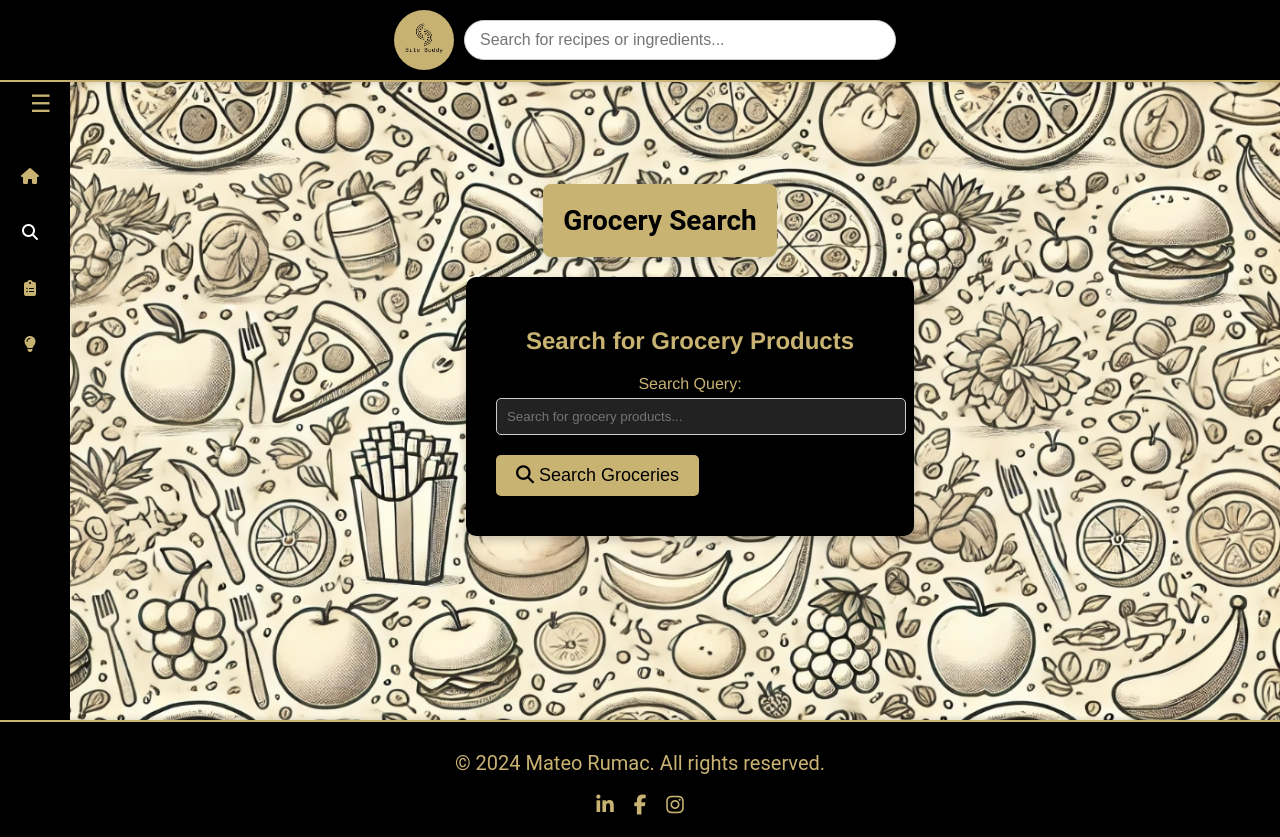
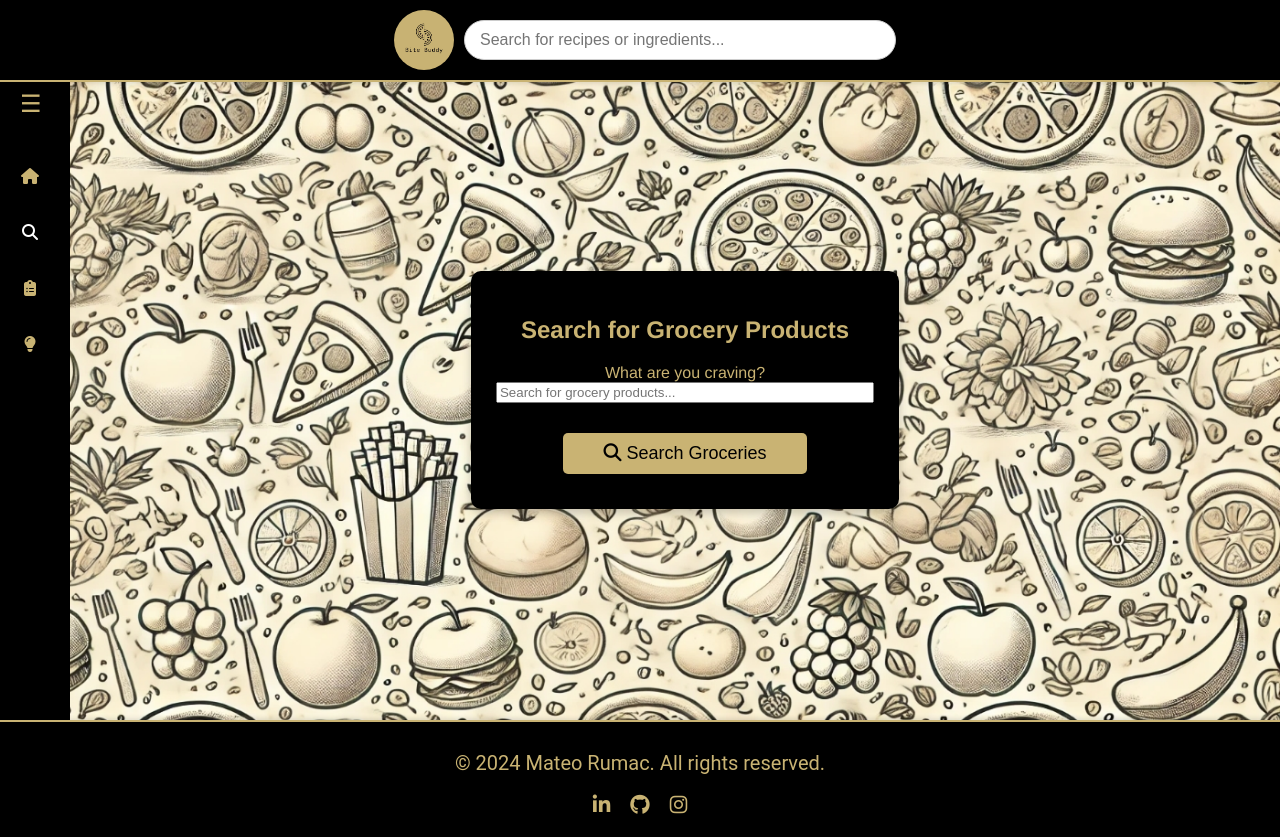
Before and after one commit to mateorumac/bbuddy, a Vue app: page /SmartSearch in a window 1280 px wide. Built offline with nearby package versions, Linux system fonts and the light colour scheme.

Commit message:
Nearly finished with meal planner,started grocery

```diff
--- a/src/components/Footer.vue
+++ b/src/components/Footer.vue
@@ -5,7 +5,7 @@
         <p>&copy; 2024 Mateo Rumac. All rights reserved.</p>
         <div class="social-icons">
           <a href="https://www.linkedin.com/in/mateo-rumac-170a0b304/" target="_blank"><i class="fab fa-linkedin-in"></i></a>
-          <a href="https://www.facebook.com/Rooksoni21/" target="_blank"><i class="fab fa-facebook-f"></i></a>
+          <a href="https://github.com/mateorumac" target="_blank"><i class="fab fa-github"></i></a>
           <a href="https://www.instagram.com/Rooksoni/" target="_blank"><i class="fab fa-instagram"></i></a>
         </div>
       </div>
--- a/src/components/LoadingSpinner.vue
+++ b/src/components/LoadingSpinner.vue
@@ -21,15 +21,15 @@
     display: flex;
     justify-content: center;
     align-items: center;
-    height: 200px;
+    min-height: 65vh;
   }
 
   .loader {
     border: 16px solid #f3f3f3;
     border-top: 16px solid #c9b373;
     border-radius: 50%;
-    width: 120px;
-    height: 120px;
+    width: 200px;
+    height: 200px;
     animation: spin 2s linear infinite;
   }
 
--- a/src/components/Navbar.vue
+++ b/src/components/Navbar.vue
@@ -35,10 +35,19 @@
     methods: {
       toggleNav() {
         this.isCollapsed = !this.isCollapsed;
-      }
-    }
-  };
-  </script>
+      },
+
+  },
+  mounted() {
+    // Add event listener to handle clicks outside the navbar
+    window.addEventListener('click', this.handleOutsideClick);
+  },
+  beforeDestroy() {
+    // Remove event listener when the component is destroyed
+    window.removeEventListener('click', this.handleOutsideClick);
+  }
+};
+</script>
 
   <style lang="scss">
   nav {
@@ -76,7 +85,8 @@
         color: #c9b373;
         font-size: 24px;
         cursor: pointer;
-        margin-bottom: 20px; // top of the navbar
+        margin-bottom: 20px;
+        margin-left: -10px; // top of the navbar
       }
     }
 
--- a/src/views/MealPlanner.vue
+++ b/src/views/MealPlanner.vue
@@ -3,7 +3,7 @@
     <div class="card">
       <h1>Meal Planner</h1>
       <p class="description">
-        Plan your meals by choosing a date and your desired calorie intake. This tool helps you create a meal plan for the selected date based on the calorie input.
+        Plan your meals by choosing a date and your desired calorie intake. This tool helps you create a meal plan for the selected <br> date based on the calorie input.
       </p>
       <div v-if="currentView === 'main'" class="date-picker-container">
         <input type="date" v-model="targetDate" class="input-field" />
@@ -36,14 +36,14 @@
           <h2>Meals for {{ new Date(targetDate).toLocaleDateString('en-GB') }}</h2>
         </div>
         <div class="meal-cards">
-          <div v-for="(meal, index) in mealPlan.meals" :key="index" class="meal-card" @click="goToRecipe(meal.id)">
-            <h3>{{ meal.title }}</h3>
-            <p>Preparation time: {{ meal.readyInMinutes }} minutes</p>
-          </div>
-        </div>
+        <div v-for="(meal, index) in mealPlan.meals" :key="index" class="meal-card" @click="goToRecipe(meal.id)">
+          <img :src="meal.image || 'path/to/default-image.jpg'" alt="Meal Image" v-if="meal.image">
+
+        <h3>{{ meal.title }}</h3>
+        <p>Preparation time: {{ meal.readyInMinutes }} minutes</p>
+        <p v-if="getCalories(meal)">Calories: {{ getCalories(meal) }} kcal</p>
       </div>
-      <div v-else>
-        <p style="color: black;"><b>Choose a date to see your meal plan!</b></p>
+    </div>
       </div>
     </div>
   </div>
@@ -104,6 +104,15 @@ export default {
     switchToMainView() {
       this.currentView = 'main';
     },
+    getCalories(meal) {
+    if (!meal.nutrition || !meal.nutrition.nutrients) return null;
+    const caloriesInfo = meal.nutrition.nutrients.find(nutrient => nutrient.title === "Calories");
+    return caloriesInfo ? caloriesInfo.amount : 'No calorie data';
+  },
+  getMealImage(meal) {
+    // Assuming the image is directly under the meal object
+    return meal.image || 'default-image-url.jpg'; // Provide a default if no image is available
+  },
     goToRecipe(id) {
       this.$router.push({ name: 'RecipeDetails', params: { id } });
     }
@@ -113,12 +122,12 @@ export default {
 
 <style scoped>
 .meal-planner-container {
-  margin-top: 180px;
+  margin-top: 140px;
   display: flex;
   flex-direction: column;
   align-items: center;
-  padding: 18px;
-  min-height: 100vh;
+  padding: 19px;
+  min-height: 67.9vh;
   box-sizing: border-box;
 }
 
@@ -173,15 +182,32 @@ button:hover {
   width: 100%;
 }
 
+.meal-cards {
+  display: flex;
+  justify-content: center;
+  flex-wrap: nowrap; /* Ensure all cards are in a single row */
+  overflow-x: auto; /* Allows scrolling horizontally if screen width is small */
+}
+
 .meal-card {
   background: #000;
   border-radius: 10px;
   padding: 10px;
   color: #c9b373;
   box-shadow: 0 2px 4px rgba(0, 0, 0, 0.1);
+  margin: 0 10px; /* Space between cards */
+  flex: 0 0 auto; /* Do not grow or shrink */
+  cursor: pointer;
   transition: transform 0.3s, box-shadow 0.3s;
+  width: 300px; /* Fixed width for each card */
 }
 
+.meal-card img {
+  width: 100%;
+  max-width: 200px; /* Adjust based on your layout needs */
+  height: auto;
+  border-radius: 5px;
+}
 .meal-card:hover {
   transform: translateY(-5px);
   box-shadow: 0 6px 12px rgba(0, 0, 0, 0.1);
@@ -191,6 +217,8 @@ button:hover {
   background: black;
   padding: 5px 10px;
   margin: 0 auto;
+  margin-top: 20px;
+  margin-bottom: 20px;
   width: fit-content;
   border-radius: 5px;
 }
--- a/src/views/SmartSearch.vue
+++ b/src/views/SmartSearch.vue
@@ -1,7 +1,6 @@
 <template>
     <div class="grocery-search-container">
       <div class="header-container">
-        <h1>Grocery Search</h1>
       </div>
       <div class="content-container">
         <div v-if="loading">
@@ -14,7 +13,7 @@
           <div class="search-filters card">
             <h2>Search for Grocery Products</h2>
             <div class="filter-group">
-              <label for="query">Search Query:</label>
+              <label for="query">What are you craving?</label>
               <input type="text" v-model="searchQuery" id="query" placeholder="Search for grocery products..." />
             </div>
             <button @click="searchGroceries" class="search-button"><i class="fas fa-search"></i> Search Groceries</button>
@@ -83,124 +82,74 @@
 .grocery-search-container {
   display: flex;
   flex-direction: column;
+  align-items: center;
   justify-content: center;
-  align-items: center;
   padding: 60px 20px;
   max-width: 1200px;
-  margin: 0 auto;
-  min-height: 70vh; /* Ensure it stretches to the bottom of the screen */
+  margin: auto; /* Centers the container on the page */
+  min-height: 70vh; /* Ensures it stretches to cover most of the viewport height */
 }
 
 .header-container {
-  background-color: #c9b373;
+  text-align: center; /* Ensures header text is centered */
   padding: 20px;
-  border-radius: 8px;
-  box-shadow: 0 4px 8px rgba(0, 0, 0, 0.1);
+  margin-bottom: 20px; /* Provides spacing below the header */
+}
+
+.content-container {
+  width: 100%; /* Full width of the parent container */
+  display: flex;
+  flex-direction: column;
+  align-items: center; /* Centers all child elements */
+}
+
+.search-filters.card {
+  width: 100%; /* Reduces width to make it more visually appealing */
+  margin: 0 auto; /* Centers the card horizontally */
+  padding: 25px;
+  box-shadow: 0px 4px 10px rgba(0,0,0,0.2); /* Adds a subtle shadow for depth */
+}
+
+.filter-group {
+  display: flex;
+  flex-direction: column;
   margin-bottom: 20px;
 }
 
-h1 {
-  text-align: center;
-  margin: 0;
-  color: #000;
-  font-family: 'Roboto', sans-serif;
-  font-size: 28px;
-}
-
-.content-container {
-  display: flex;
-  flex-direction: column;
-  gap: 20px;
-  align-items: center; /* Center align items horizontally */
-  width: 100%; /* Ensure it takes full width */
-}
-
-.card {
-  background-color: #000;
-  color: #c9b373;
-  border-radius: 10px;
-  box-shadow: 0 4px 8px rgba(0, 0, 0, 0.2);
-  padding: 30px;
-  width: 100%;
-  max-width: 600px;
-}
-
-.filter-group {
-  margin-bottom: 20px;
-  width: 100%; /* Ensure the input takes full width */
-}
-
-label {
-  display: block;
-  margin-bottom: 5px;
-  color: #c9b373;
-}
-
-input {
-  width: 100%;
-  padding: 10px;
-  border: 1px solid #ccc;
-  border-radius: 5px;
-  background-color: #222;
-  color: #c9b373;
-}
-
 .search-button {
-  display: flex;
-  align-items: center;
-  justify-content: center;
-  gap: 5px;
-  padding: 10px 20px;
-  background-color: #c9b373;
-  border: none;
-  border-radius: 5px;
-  color: #000;
-  cursor: pointer;
-  transition: background-color 0.3s;
-  margin-top: 10px; /* Added margin for spacing */
-}
-
-.search-button:hover {
-  background-color: #bfa660;
+  width: auto; /* Allows the button to grow as needed */
+  padding: 10px 40px; /* Larger padding for a better touch area */
+  margin-top: 10px; /* Ensures spacing from the last input field */
 }
 
 .results-container {
-  margin-top: 20px;
-  width: 100%; /* Ensure it takes full width */
+  width: 100%; /* Full width to accommodate all child elements */
+  padding-top: 20px; /* Adds spacing above the results grid */
 }
 
 .grid {
   display: grid;
-  grid-template-columns: repeat(auto-fill, minmax(250px, 1fr));
+  grid-template-columns: repeat(auto-fill, minmax(250px, 1fr)); /* Responsive grid columns */
   gap: 20px;
+}
+
+.grocery-item {
+  background-color: #282828; /* Darker background for contrast */
+  padding: 20px;
+  border-radius: 10px; /* Rounded corners for a smoother look */
+  text-align: center; /* Ensures text alignment is centered */
+  color: #fff; /* White text for readability */
+}
+
+.grocery-item img {
+  width: 100%; /* Full width of the container */
+  height: auto; /* Maintains aspect ratio */
+  border-radius: 5px; /* Rounded corners for images */
 }
 
 @media (min-width: 1024px) {
   .grid {
-    grid-template-columns: repeat(4, 1fr);
-  }
-}
-
-.grocery-item {
-  padding: 15px;
-  border: 1px solid #444;
-  border-radius: 8px;
-  text-align: center;
-  background-color: #000;
-  color: #fff;
-  box-shadow: 0 4px 8px rgba(0, 0, 0, 0.2);
-
-  img {
-    max-width: 100%;
-    height: auto;
-    border-radius: 8px;
-    margin-bottom: 15px;
-  }
-
-  h3 {
-    margin: 10px 0;
-    font-size: 22px;
-    color: #c9b373;
+    grid-template-columns: repeat(4, 1fr); /* Four items per row on larger screens */
   }
 }
 </style>
```
